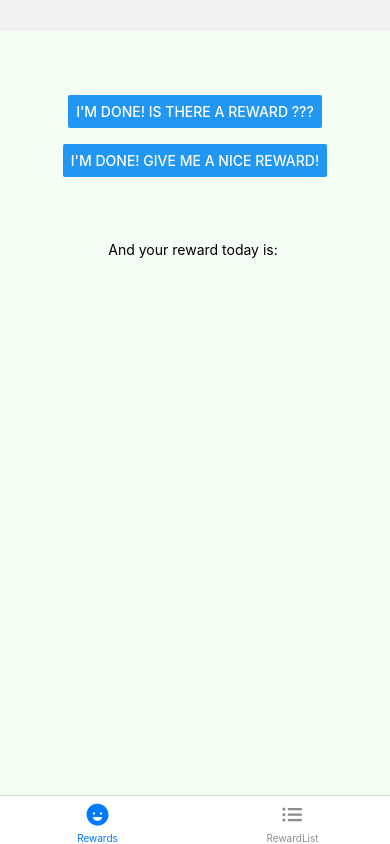
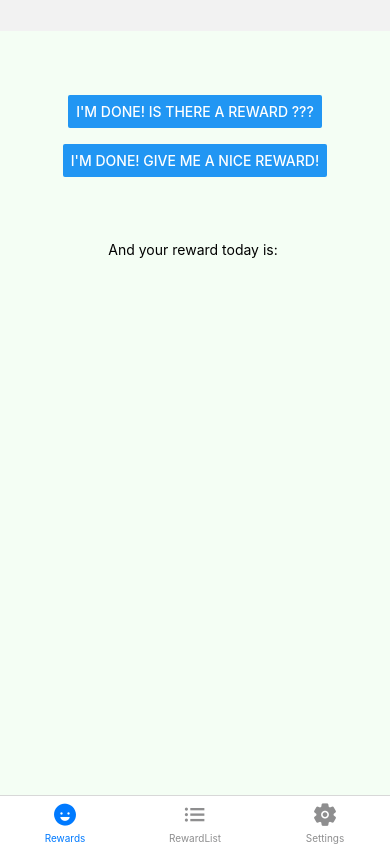
Before and after one commit to PaiviKero/Celebalooza, a React Native app: screen / in a window 390 px wide. Built offline with nearby package versions, Linux system fonts and the light colour scheme.

Commit message:
moved list clear & def buttons to settings screen

```diff
--- a/src/navigation/app.navigator.js
+++ b/src/navigation/app.navigator.js
@@ -5,10 +5,12 @@ import { Ionicons } from "@expo/vector-icons";
 import { RewardListContextProvider } from "../services/reward-list.context";
 import { RewardListNavigator } from "../navigation/reward-list.navigator";
 import { RewardScreen } from "../screens/reward.screen";
+import { SettingsScreen } from "../screens/settings.screen";
 
 const TAB_ICON = {
   Rewards: "happy",
   RewardList: "list",
+  Settings: "settings",
 };
 
 const Tab = createBottomTabNavigator();
@@ -42,6 +44,11 @@ export const AppNavigator = () => {
           options={{ headerShown: false }}
           component={RewardListNavigator}
         />
+        <Tab.Screen
+          name="Settings"
+          options={{ headerShown: false }}
+          component={SettingsScreen}
+        />
       </Tab.Navigator>
     </RewardListContextProvider>
   );
--- a/src/screens/reward-list.screen.js
+++ b/src/screens/reward-list.screen.js
@@ -8,7 +8,6 @@ import {
   RowContainer,
   AddButton,
   RemoveButton,
-  RewardButton,
   TextItem,
 } from "../styles/reward.styles";
 import { Spacer } from "../components/spacer-component";
@@ -17,23 +16,12 @@ import { RewardListContext } from "../services/reward-list.context";
 
 export const RewardListScreen = ({ route }) => {
   const { rewardType } = route.params;
-  const {
-    rewardTypes,
-    rewardLists,
-    addToList,
-    removeFromList,
-    resetToDefault,
-    clearLists,
-  } = useContext(RewardListContext);
+  const { rewardTypes, rewardLists, addToList, removeFromList } =
+    useContext(RewardListContext);
   const [reward, setReward] = useState("");
 
   return (
     <RewardListView>
-      <RewardButton
-        onPress={() => resetToDefault()}
-        title="Reset All Lists to Defaults"
-      />
-      <RewardButton onPress={() => clearLists()} title="Clear All Lists" />
       <Spacer variant="small">
         <TextItem>List of {rewardType} Rewards:</TextItem>
       </Spacer>
--- /dev/null
+++ b/src/screens/settings.screen.js
@@ -0,0 +1,26 @@
+import { useContext } from "react";
+
+import { RewardListContext } from "../services/reward-list.context";
+import { RewardView, RewardButton } from "../styles/reward.styles";
+import { Spacer } from "../components/spacer-component";
+
+export const SettingsScreen = () => {
+  const { resetToDefault, clearLists } = useContext(RewardListContext);
+
+  return (
+    <RewardView>
+      <Spacer size="xxl">
+        <RewardButton
+          onPress={() => resetToDefault()}
+          title="Reset All Reward Lists to Defaults"
+        />
+      </Spacer>
+      <Spacer size="large">
+        <RewardButton
+          onPress={() => clearLists()}
+          title="Clear All Reward Lists"
+        />
+      </Spacer>
+    </RewardView>
+  );
+};
```
